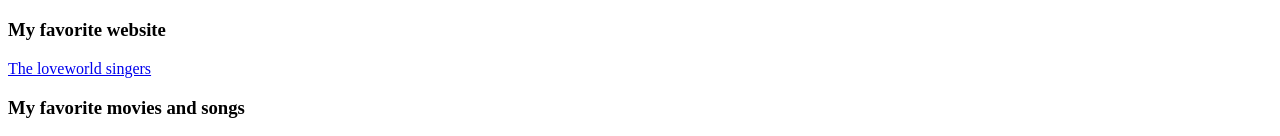
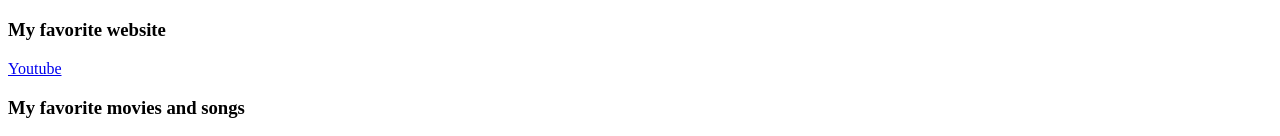
Before and after one commit to LOP-2023/SHERI-, a plain HTML site: page index.html in a window 1280 px wide. Shown: the part 664-800 px from the top of the page. Drawn offline with Linux system fonts and the light colour scheme.

Commit message:
my updated index.html

```diff
--- a/index.html
+++ b/index.html
@@ -41,10 +41,8 @@
     </div>
     <div>
       <h3>My favorite website</h3>
-      <a
-        href="https://www.google.com/search?gs_ssp=eJzj4tVP1zc0zC0sN0wutEg2YPQSzMkvSy3PL8pJUSjOzEtPLSoGAL5yC7k&q=loveworld+singers&oq=loveworld&gs_lcrp=EgZjaHJvbWUqBwgBEC4YgAQyBggAEEUYOTIHCAEQLhiABDIHCAIQABiABDIHCAMQABiABDIHCAQQABiABDIHCAUQABiABDIHCAYQABiABDIGCAcQRRg80gEINTczM2owajeoAgCwAgA&sourceid=chrome&ie=UTF-8" target="blank"
-        >The loveworld singers</a
-      >
+      <a href="https://www.youtube.com/" target="_blank">Youtube</a>
+
     </div>
     <div>
       <h3>My favorite movies and songs</h3>
```
